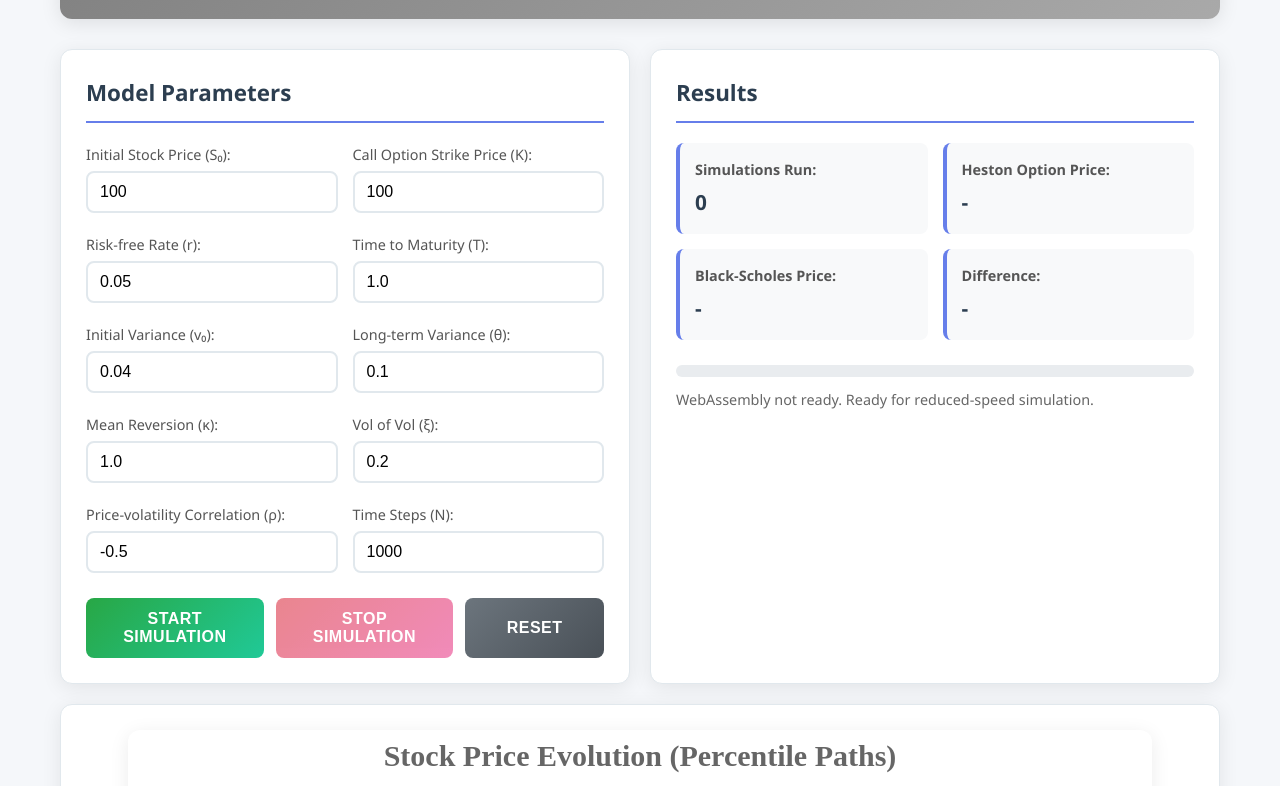
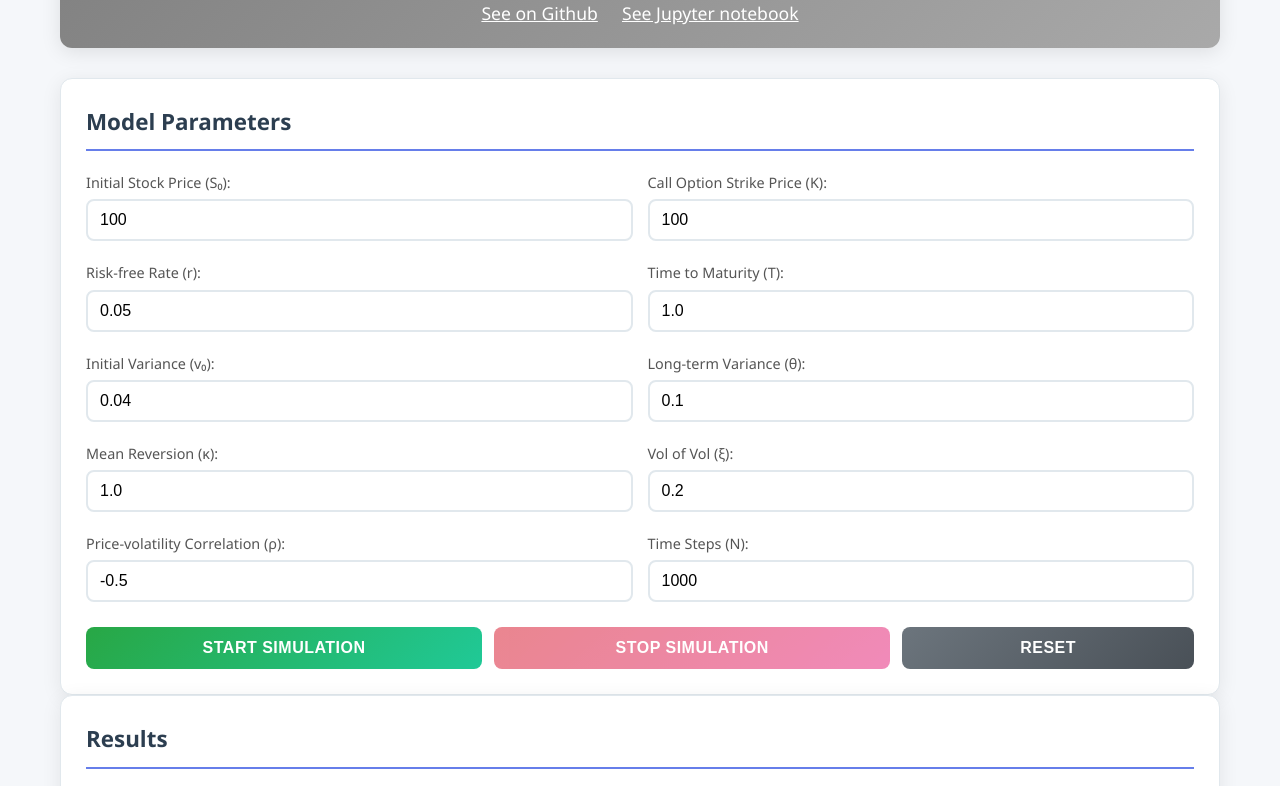
Before and after one commit to dkahdian/heston, a plain HTML site: page docs/index.html in a window 1280 px wide. Shown: the part 115-901 px from the top of the page. Drawn offline with nearby package versions, Linux system fonts and the light colour scheme; no server answers.

Commit message:
Added links to github for clarity

```diff
--- a/docs/index.html
+++ b/docs/index.html
@@ -11,9 +11,11 @@
     <div class="container">
         <header>
             <h1>Heston Model Monte Carlo Option Pricing</h1>
+            <div style="margin-top: 10px;">
+                <a href="https://github.com/dkahdian/heston" target="_blank" style="margin-right: 20px; font-size: 1.1rem; color: #fff; text-decoration: underline;">See on Github</a>
+                <a href="https://github.com/dkahdian/heston/blob/main/main.ipynb" target="_blank" style="font-size: 1.1rem; color: #fff; text-decoration: underline;">See Jupyter notebook</a>
+            </div>
         </header>
-
-        <div class="main-content">
             <!-- Parameter Input Form -->
             <div class="card parameters-card">
                 <h2>Model Parameters</h2>
```
